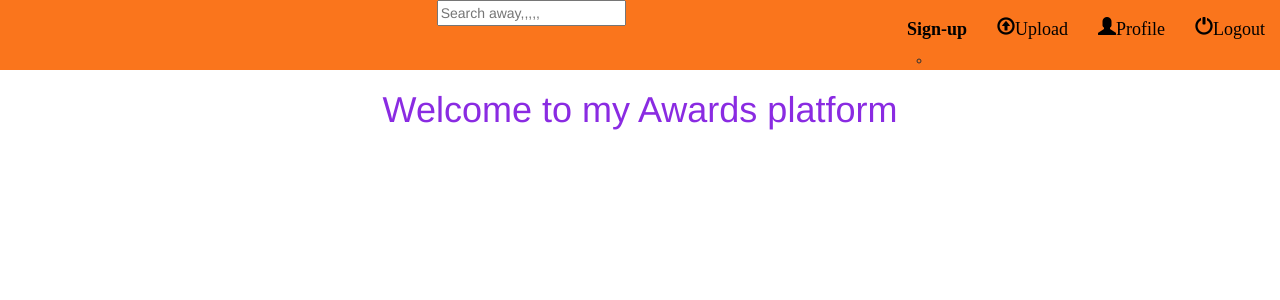
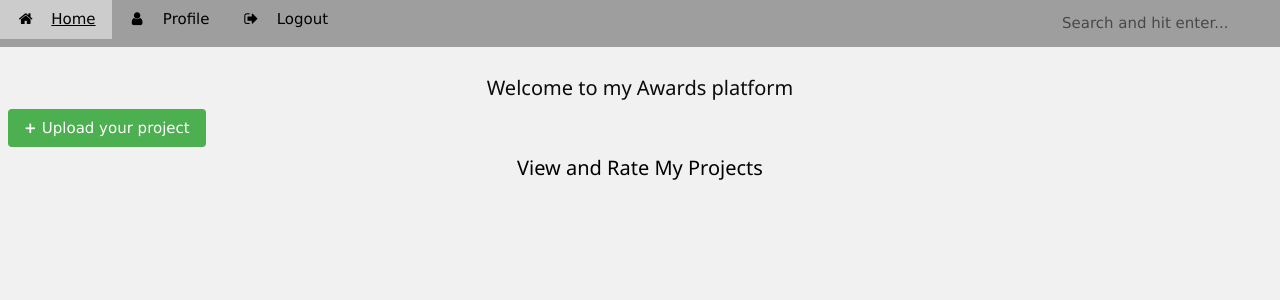
Before and after one commit to Libb521/awards, a Django app: template awardsapp/templates/index.html in a window 1280 px wide. Shown: the top 300 px of the page. Run offline with Django 3.2, Linux system fonts and the light colour scheme; the template is opened without the code that fills it, so the values that code supplies are empty; parts of the project's set-up code (start-up, migrations or seed data) failed here and were passed over; some libraries are stand-ins or nearby versions; some web fonts are replaced.

Commit message:
created and updated the create-project and search files so that a user is able to upload their projects.

```diff
--- a/awards/settings.py
+++ b/awards/settings.py
@@ -46,6 +46,7 @@ INSTALLED_APPS = [
     'crispy_forms',
     'widget_tweaks',
     'form_tags',
+    'star_ratings',
 ]
 
 MIDDLEWARE = [
--- a/awardsapp/forms.py
+++ b/awardsapp/forms.py
@@ -12,7 +12,7 @@ class SignUpForm(UserCreationForm):
 class UploadForm(forms.ModelForm):
     class Meta:
         model = Projects
-        fields = ('project_name', 'project_photo', 'description', 'url', 'repo_owner')
+        fields = ('project_name','project_photo','description','url','repo_owner')
 
 class ProfileForm(forms.ModelForm):
     class Meta:
--- a/awardsapp/templates/base.html
+++ b/awardsapp/templates/base.html
@@ -20,24 +20,9 @@
 
 </head>
 <body>
-  {% include "navbar.html" %}
 
-    {% block body %}  <!-- HERE -->
-    <nav class="navbar navbar-expand-lg navbar-dark bg-dark">
-      <div class="container">
-        <a class="navbar-brand" href="#">My Awards </a>
-        <button class="navbar-toggler" type="button" data-toggle="collapse" data-target="#mainMenu" aria-controls="mainMenu" aria-expanded="false" aria-label="Toggle navigation">
-            <span class="navbar-toggler-icon"></span>
-          </button>
-          <div class="collapse navbar-collapse" id="mainMenu">
-            <ul class="navbar-nav ml-auto">
-              <li class="nav-item">
-                <a class="nav-link" href="#">{{ user.username }}</a>
-              </li>
-            </ul>
-          </div>
-      </div>
-    </nav>
+
+    {% block body %}
 
     <div class="container">
       <ol class="breadcrumb my-4">
--- a/awardsapp/templates/index.html
+++ b/awardsapp/templates/index.html
@@ -1,6 +1,83 @@
 {% extends 'base.html' %}
 {% block body %}
-<h1 style="text-align: center; color: blueviolet; margin-top: 50px;">Welcome to my Awards platform</h1>
+{%load static%}
+<!DOCTYPE html>
+<html>
+<title>Awwaaards</title>
+<meta charset="UTF-8">
+<meta name="viewport" content="width=device-width, initial-scale=1">
+<link rel="stylesheet" href="https://www.w3schools.com/w3css/4/w3.css">
+<link rel="stylesheet" href="https://fonts.googleapis.com/css?family=Raleway">
+<link rel="stylesheet" href="{% static 'star-ratings/css/star-ratings.css' %}">
+<link rel="stylesheet" href="https://cdnjs.cloudflare.com/ajax/libs/font-awesome/4.7.0/css/font-awesome.min.css">
+<body class="w3-light-grey w3-content" style="max-width:1600px">
+
+    <!-- !PAGE CONTENT! -->
+    <div class="w3-main" ">
+        <div class="w3-bar w3-grey">
+            <a href="{%url 'home'%}" onclick="w3_close()" class="w3-bar-item w3-button w3-padding w3-text-green"><i
+            class="fa fa-home fa-fw w3-margin-right"></i>Home</a>
+            <a href="{%url 'profile'%}" onclick="w3_close()" class="w3-bar-item w3-button w3-padding"><i
+            class="fa fa-user fa-fw w3-margin-right"></i>Profile</a>
+            <a href="/logout" onclick="w3_close()" class="w3-bar-item w3-button w3-padding"><i
+            class="fa fa-sign-out fa-fw w3-margin-right"></i>Logout</a>
+            <form role="search" class="w3-hide-small" action="{%url 'search'%}">
+                    <input type="text" name="project"
+                        class="w3-bar-item w3-input w3-transparent w3-padding-large w3-hover-light-grey w3-right"
+                        placeholder="Search and hit enter...">
+                </form>
+            </div>
+
+            </div>
+            </div>
+        </div>
 
 
+        <!-- First Photo Grid-->
+
+        <div class="w3-row-padding">
+            <h4 style="text-align: center; color: rgb(12, 11, 12); margin-top: 30px;">Welcome to my Awards platform</h4>
+            <div class="col-6-md""w3-center"><a class="w3-button w3-round w3-green" href="{%url 'upload_form'%}"><b>+ </b>Upload your project</a>
+            <h4 class="w3-center">View and Rate My Projects</h4>
+            {% for project in projects %}
+            <div class="w3-third w3-container w3-margin-bottom ">
+                <div class="row">
+                    <a href="{%url 'project'}"><img src="{{project.project_photo.url}}"
+                            alt="project_photo" style="width:100%" class="w3-hover-opacity"
+                            title="Click to view more details"></a>
+                    <div class="w3-container w3-white w3-card">
+                        <p><b>{{project.project_name}}</b></p>
+                        <p>{{project.description}}</p>
+                        <div class="w3-center "></div>
+                    </div>
+                </div>
+            </div>
+            {%endfor%}
+
+            <!-- End page content -->
+
+
+
+        <script type="text/javascript" src="{% static 'star-ratings/js/dist/star-ratings.min.js' %}"></script>
+        <script>
+            // Script to open and close sidebar
+            function w3_open() {
+                document.getElementById("mySidebar").style.display = "block";
+                document.getElementById("myOverlay").style.display = "block";
+            }
+
+            function w3_close() {
+                document.getElementById("mySidebar").style.display = "none";
+                document.getElementById("myOverlay").style.display = "none";
+            }
+
+        </script>
+
+        <style>
+
+        </style>
+
+</body>
+
+</html>
 {% endblock body %}
--- a/awardsapp/templates/signup.html
+++ b/awardsapp/templates/signup.html
@@ -32,6 +32,7 @@
         <span class="navbar-toggler-icon"></span>
       </button>
       <div class="collapse navbar-collapse" id="mainMenu">
+        path('form/',views.upload_form,name = 'upload_form'),
         {% if user.is_authenticated %}
           <ul class="navbar-nav ml-auto">
             <li class="nav-item dropdown">
--- a/awardsapp/urls.py
+++ b/awardsapp/urls.py
@@ -1,6 +1,6 @@
 from django.conf import settings
 from django.conf.urls.static import static
-from django.urls import path
+from django.urls import path, re_path, include
 from django.contrib.auth import views as auth_views
 from awardsapp import views as awardsapp_views
 from . import views
@@ -9,6 +9,7 @@ urlpatterns=[
     path('',views.home,name ='home'),
     path('newprofile/',views.profile,name = 'profile'),
     path('form/',views.upload_form,name = 'upload_form'),
+    path('new-project/', views.postproject, name='newproject'),
     path('search/',views.search,name = 'search'),
     # path('showprofile/',views.display_profile,name = 'showprofile'),
     path('signup/', views.signup,name='signup'),
@@ -17,3 +18,5 @@ urlpatterns=[
     path('login/', auth_views.LoginView.as_view(template_name='login.html'),name='login'),
     re_path('ratings/', include('star_ratings.urls', namespace='ratings')),
 ]
+if settings.DEBUG:
+    urlpatterns+= static(settings.MEDIA_URL,document_root=settings.MEDIA_ROOT)
--- a/requirements.txt
+++ b/requirements.txt
@@ -6,6 +6,7 @@ django-crispy-forms==1.9.0
 django-decouple==2.1
 django-form-tags==2.0
 django-heroku==0.3.1
+django-ratings==0.3.7
 django-svg-templatetag==1.0.1
 django-widget-tweaks==1.4.6
 gunicorn==20.0.4
```
Also changed, not shown: awardsapp/templates/create-project.html (added, +29 -0 lines), awardsapp/templates/search.html (added, +36 -0 lines), awardsapp/views.py (+39 -8 lines).
